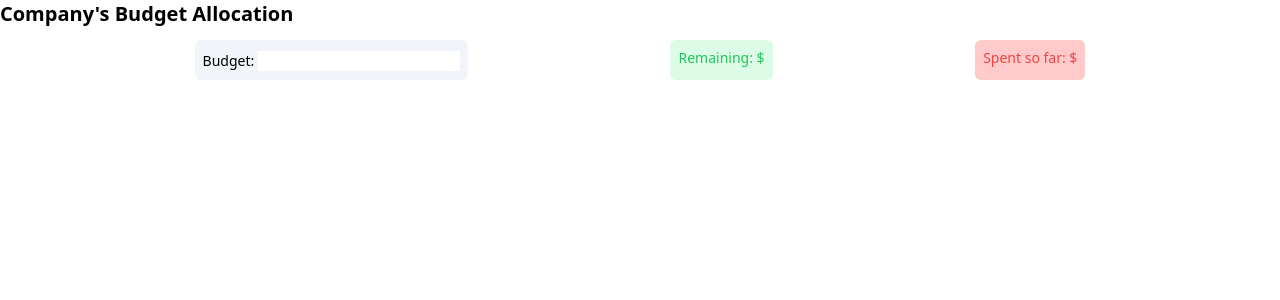
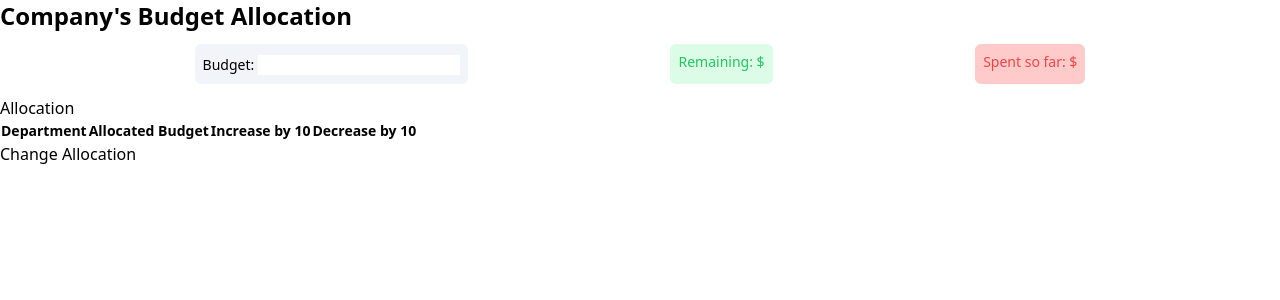
Before and after one commit to Unomars4/company-budget-allocator, a React app: page / in a window 1280 px wide. Shown: the top 300 px of the page. Built offline with nearby package versions, Linux system fonts and the light colour scheme; the HTML template or start-up script is replaced by a standard one.

Commit message:
add table allocation component

```diff
--- a/src/App.tsx
+++ b/src/App.tsx
@@ -1,14 +1,15 @@
 import {useState} from 'react';
-import {useInputField} from './hooks';
 import Allocator from './components/Allocator';
+import TableAllocation from './components/TableAllocation';
 
 const App = () => {
-    const budgetInput = useInputField('number');
-
     return (
         <main>
-            <h1 className='text-xl font-bold'>Company's Budget Allocation</h1>
-            <Allocator inputHandler={budgetInput} />
+            <h1 className='text-2xl font-bold'>Company's Budget Allocation</h1>
+            <Allocator />
+            <h3 className='text-l'>Allocation</h3>
+            <TableAllocation />
+            <h3 className='text-l'>Change Allocation</h3>
         </main>
     );
 }
--- /dev/null
+++ b/src/components/TableAllocation.tsx
@@ -0,0 +1,21 @@
+const TableAllocation = () => {
+    return (
+        <section>
+            <table>
+                <thead className="text-sm">
+                    <tr>
+                        <th>Department</th>
+                        <th>Allocated Budget</th>
+                        <th>Increase by 10</th>
+                        <th>Decrease by 10</th>
+                    </tr>
+                </thead>
+                <tbody>
+
+                </tbody>
+            </table>
+        </section>
+    )
+}
+
+export default TableAllocation;
```
